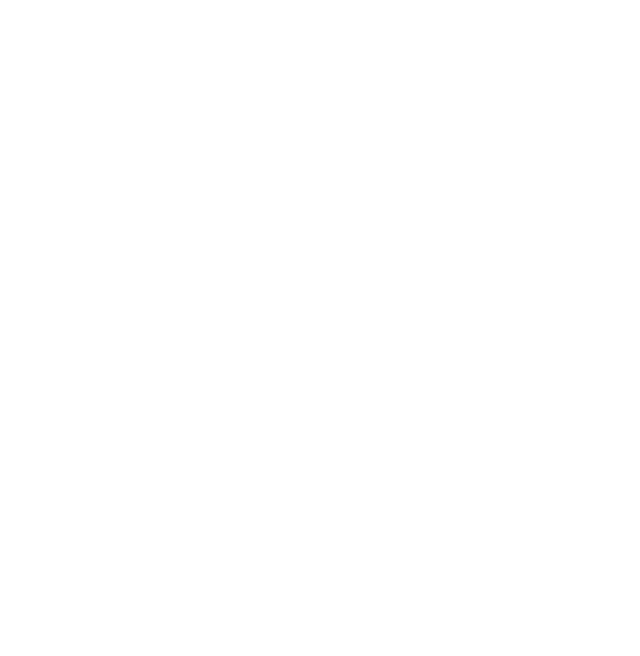
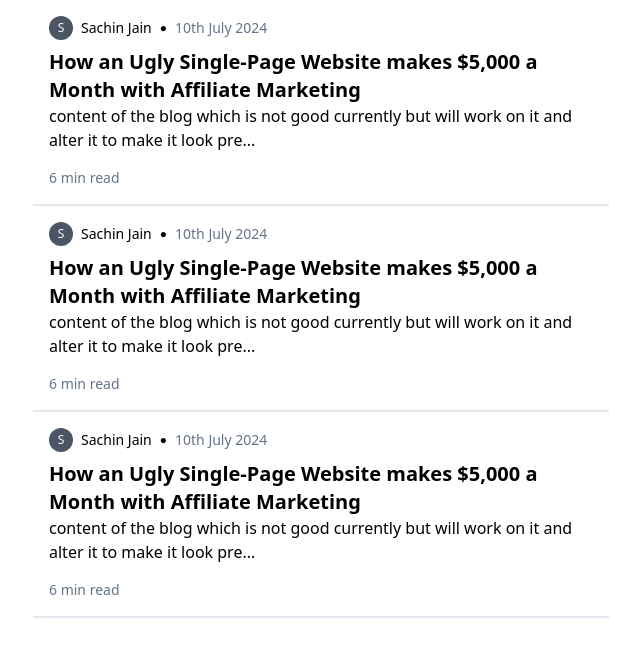
Before and after one commit to sachin-malani/medium-blog, a React (Vite) app in the folder frontend/: page /blogs in a window 1280 px wide. Before the commit this address had no page. Shown: the top 656 px of the page, without its empty margins (319-959 px from the left). Built offline with nearby package versions, Linux system fonts and the light colour scheme.

Commit message:
Blog Card

```diff
--- a/frontend/src/App.tsx
+++ b/frontend/src/App.tsx
@@ -2,6 +2,7 @@ import { BrowserRouter, Route, Routes } from "react-router-dom";
 import Signup from "./pages/Signup";
 import Signin from "./pages/Signin";
 import Blog from "./pages/Blog";
+import Blogs from "./pages/Blogs";
 
 function App() {
   return (
@@ -11,6 +12,7 @@ function App() {
           <Route path="/signup" element={<Signup />} />
           <Route path="/" element={<Signin />} />
           <Route path="/blog/:id" element={<Blog />} />
+          <Route path="/blogs" element={<Blogs />} />
         </Routes>
       </BrowserRouter>
     </>
--- /dev/null
+++ b/frontend/src/components/BlogCard.tsx
@@ -0,0 +1,37 @@
+interface BlogCardProps {
+  authorName: string;
+  title: string;
+  content: string;
+  publishedOn: string;
+}
+
+const BlogCard = ({
+  authorName,
+  title,
+  content,
+  publishedOn,
+}: BlogCardProps) => {
+  return (
+    <div className="border-b-2 border-slate-200 p-4">
+      <div className="flex gap-2">
+        <div className="flex flex-col justify-center"><Avatar name={authorName} /></div>
+        <div className="font-extralight text-sm flex flex-col justify-center">{authorName}</div>
+        <div className="flex flex-col justify-center text-xs">&#9679;</div>
+        <div className="font-thin text-slate-500 text-sm flex flex-col justify-center">{publishedOn}</div>
+      </div>
+      <div className="text-xl font-semibold pt-2    ">{title}</div>
+      <div className="text-md font-extralight">{content.slice(0, 100) + "..."}</div>
+      <div className="text-slate-500 text-sm font-thin pt-4">{`${Math.ceil(content.length / 100)} min read`}</div>
+    </div>
+  );
+};
+
+export default BlogCard;
+
+function Avatar({ name }: { name: string }) {
+  return (
+    <div className="relative inline-flex items-center justify-center w-6 h-6 overflow-hidden bg-gray-600 rounded-full">
+      <span className="font-medium text-xs text-white">{name[0]}</span>
+    </div>
+  );
+}
--- /dev/null
+++ b/frontend/src/pages/Blogs.tsx
@@ -0,0 +1,30 @@
+import BlogCard from "../components/BlogCard";
+
+const Blogs = () => {
+  return (
+    <div className="flex justify-center">
+      <div className="flex flex-col justify-center max-w-xl">
+        <BlogCard
+          authorName="Sachin Jain"
+          title="How an Ugly Single-Page Website makes $5,000 a Month with Affiliate Marketing"
+          content="content of the blog which is not good currently but will work on it and alter it to make it look pretty, content of the blog which is not good currently but will work on it and alter it to make it look pretty, content of the blog which is not good currently but will work on it and alter it to make it look pretty, content of the blog which is not good currently but will work on it and alter it to make it look pretty, content of the blog which is not good currently but will work on it and alter it to make it look pretty"
+          publishedOn="10th July 2024"
+        />
+        <BlogCard
+          authorName="Sachin Jain"
+          title="How an Ugly Single-Page Website makes $5,000 a Month with Affiliate Marketing"
+          content="content of the blog which is not good currently but will work on it and alter it to make it look pretty, content of the blog which is not good currently but will work on it and alter it to make it look pretty, content of the blog which is not good currently but will work on it and alter it to make it look pretty, content of the blog which is not good currently but will work on it and alter it to make it look pretty, content of the blog which is not good currently but will work on it and alter it to make it look pretty"
+          publishedOn="10th July 2024"
+        />
+        <BlogCard
+          authorName="Sachin Jain"
+          title="How an Ugly Single-Page Website makes $5,000 a Month with Affiliate Marketing"
+          content="content of the blog which is not good currently but will work on it and alter it to make it look pretty, content of the blog which is not good currently but will work on it and alter it to make it look pretty, content of the blog which is not good currently but will work on it and alter it to make it look pretty, content of the blog which is not good currently but will work on it and alter it to make it look pretty, content of the blog which is not good currently but will work on it and alter it to make it look pretty"
+          publishedOn="10th July 2024"
+        />
+      </div>
+    </div>
+  );
+};
+
+export default Blogs;
```
